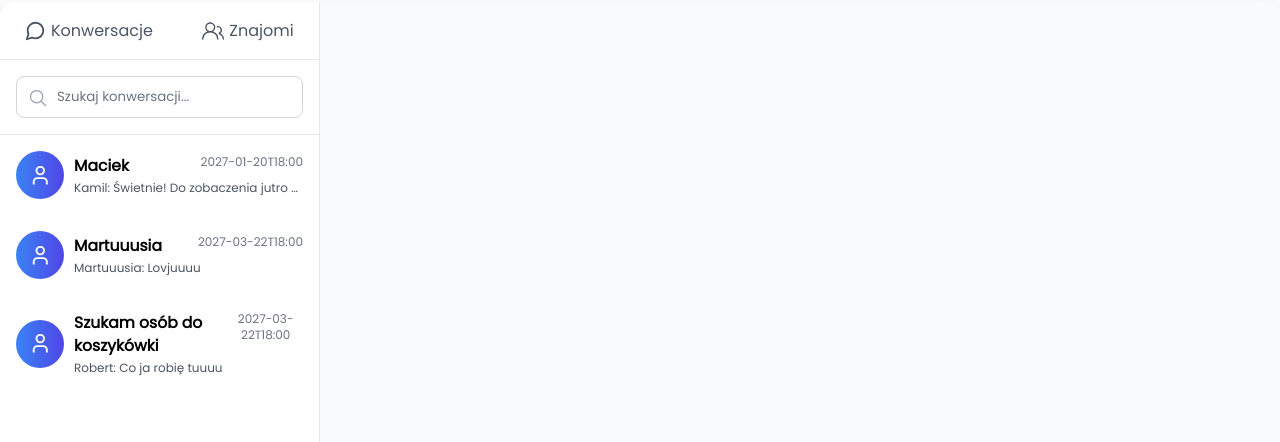
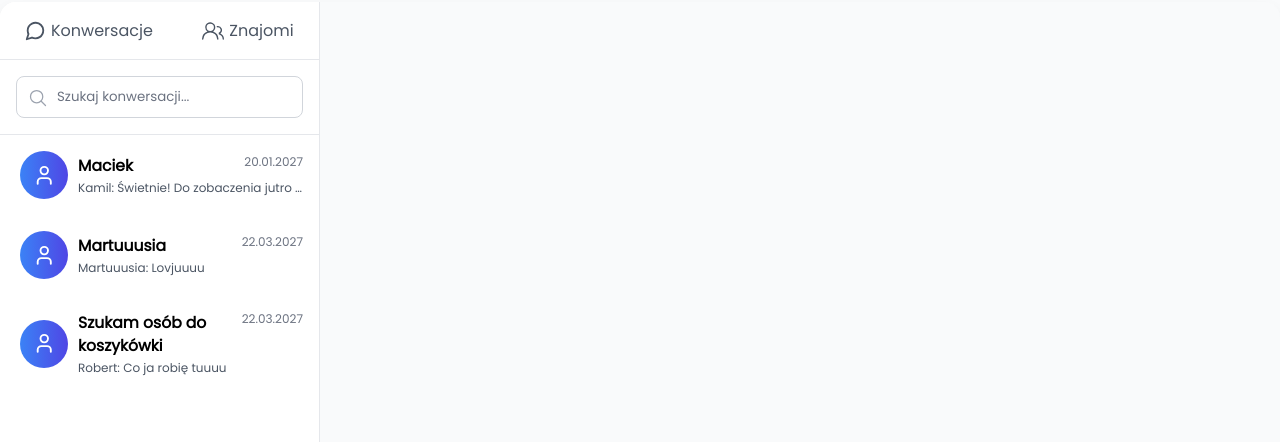
Before and after one commit to Michuxx/SportLinker, a React (Vite) app in the folder SportLinkerFrontend/: page /messages in a window 1280 px wide. Shown: the part 189-631 px from the top of the page. Built offline with nearby package versions, Linux system fonts and the light colour scheme.

Commit message:
Selecting conversations and conditional classes to button

```diff
--- a/SportLinkerFrontend/src/components/component-items/button/ChatProfileButton.jsx
+++ b/SportLinkerFrontend/src/components/component-items/button/ChatProfileButton.jsx
@@ -1,9 +1,17 @@
+import useDateFormat from "../../../hooks/useDateFormat";
 import Avatar from "../avatar/Avatar";
 import "./chatProfileButton.css";
 
-const ChatProfileButton = ({ onClick, name, date, text }) => {
+const ChatProfileButton = ({ onClick, name, date, text, activeChatId, id }) => {
+  const formattedDate = useDateFormat(date);
+
   return (
-    <button className="chat-profile-btn" onClick={onClick}>
+    <button
+      className={`${
+        activeChatId === id ? "active-chat-profile-btn" : ""
+      } chat-profile-btn`}
+      onClick={onClick}
+    >
       <div className="chat-profile-wrapper">
         <div className="chat-profile-avatar">
           <Avatar size={3} />
@@ -11,7 +19,7 @@ const ChatProfileButton = ({ onClick, name, date, text }) => {
         <div className="chat-profile-info-wrapper">
           <div className="chat-profile-info">
             <h3>{name}</h3>
-            <span>{date}</span>
+            <span>{formattedDate.date}</span>
           </div>
           <p>{text}</p>
         </div>
--- a/SportLinkerFrontend/src/components/component-items/button/chatProfileButton.css
+++ b/SportLinkerFrontend/src/components/component-items/button/chatProfileButton.css
@@ -6,10 +6,16 @@
   justify-content: space-between;
   transition: all 0.15s cubic-bezier(0.4, 0, 0.2, 1);
   border-radius: 0;
+  border-left: 4px solid transparent;
 }
 
 .chat-profile-btn:hover {
   background-color: #f2f3f5;
+}
+
+.active-chat-profile-btn {
+  background-color: rgb(239 246 255);
+  border-left-color: rgb(59 130 246);
 }
 
 .chat-profile-wrapper {
--- a/SportLinkerFrontend/src/components/messagesSection/MessagesSection.jsx
+++ b/SportLinkerFrontend/src/components/messagesSection/MessagesSection.jsx
@@ -65,7 +65,11 @@ const MessagesSection = () => {
 
   return (
     <div className="message-section-wrapper">
-      <ChatSidebar chatPeople={chatPeople} onChatSelect={setActiveChatId} />
+      <ChatSidebar
+        chatPeople={chatPeople}
+        onChatSelect={setActiveChatId}
+        activeChatId={activeChatId}
+      />
       <Conversation chatId={activeChatId} />
     </div>
   );
--- a/SportLinkerFrontend/src/components/messagesSection/chatSidebar/ChatSidebar.jsx
+++ b/SportLinkerFrontend/src/components/messagesSection/chatSidebar/ChatSidebar.jsx
@@ -6,7 +6,7 @@ import { GoPeople } from "react-icons/go";
 import { IoSearchOutline } from "react-icons/io5";
 import Input from "../../component-items/input/Input";
 
-const ChatSidebar = ({ chatPeople, onChatSelect }) => {
+const ChatSidebar = ({ chatPeople, onChatSelect, activeChatId }) => {
   return (
     <div className="chat-sidebar-wrapper">
       <div className="chat-switcher">
@@ -56,7 +56,7 @@ const ChatSidebar = ({ chatPeople, onChatSelect }) => {
           width={100}
         />
       </div>
-      <Outlet context={{ chatPeople, onChatSelect }} />
+      <Outlet context={{ chatPeople, onChatSelect, activeChatId }} />
     </div>
   );
 };
--- a/SportLinkerFrontend/src/components/messagesSection/chatSidebar/conversationSidebar/ConversationSidebar.jsx
+++ b/SportLinkerFrontend/src/components/messagesSection/chatSidebar/conversationSidebar/ConversationSidebar.jsx
@@ -3,14 +3,18 @@ import "./conversationSidebar.css";
 import ChatProfileButton from "../../../component-items/button/ChatProfileButton";
 
 const ConversationSidebar = () => {
-  const { chatPeople, onChatSelect } = useOutletContext();
+  const { chatPeople, onChatSelect, activeChatId } = useOutletContext();
   return (
     <div className="conversation-sidebar-wrapper">
       {chatPeople.conversations.map((conversation) => (
         <ChatProfileButton
+          key={conversation.id}
+          id={conversation.id}
+          activeChatId={activeChatId}
           name={conversation.name}
           date={conversation.lastMessage.time}
           text={`${conversation.lastMessage.name}: ${conversation.lastMessage.text}`}
+          onClick={() => onChatSelect(conversation.id)}
         />
       ))}
     </div>
```
